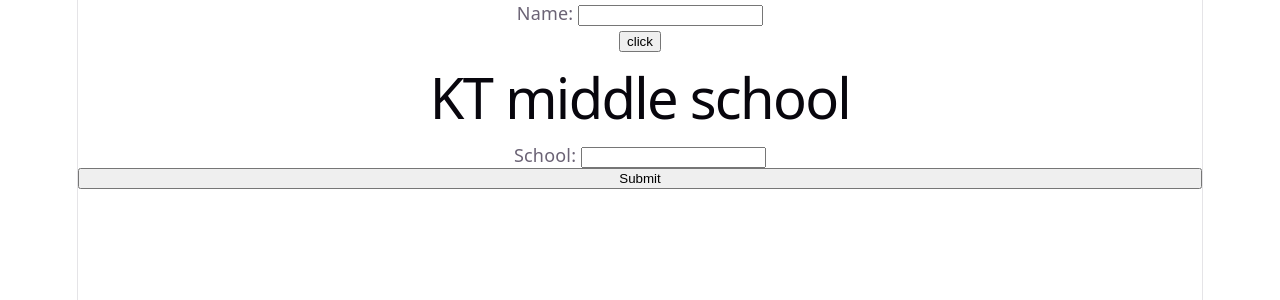
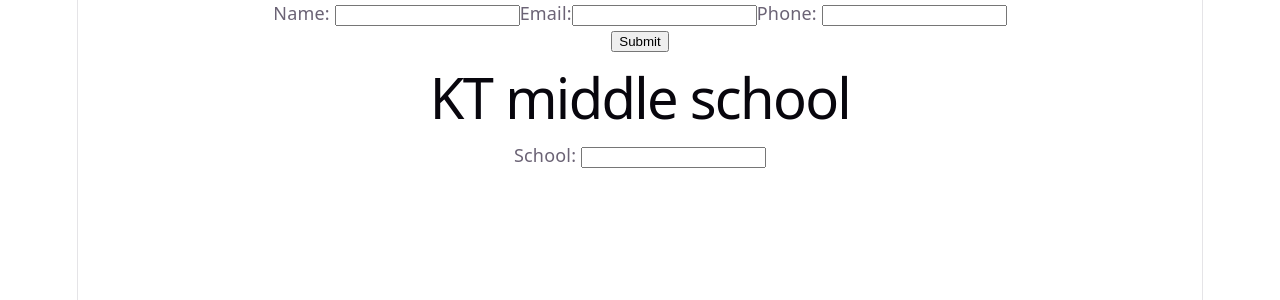
Before and after one commit to UmaanMehraj/cv-app, a React (Vite) app: page / in a window 1280 px wide. Shown: the top 300 px of the page. Built offline with nearby package versions, Linux system fonts and the light colour scheme.

Commit message:
update: Form.jsx

```diff
--- a/src/components/Form.jsx
+++ b/src/components/Form.jsx
@@ -1,17 +1,37 @@
 import { useState } from 'react'
 
 function GeneralInfo() {
-  const [name, setName] = useState('John Doe')
-  const [isSubmitted, changeSubmitted] = useState(false)
+  const [person, setDetails] = useState({
+    name: 'John Doe',
+    email: 'john.doe@anything.com',
+    phone: 1234567890,
+  })
+  const [isSubmitted, changeSubmission] = useState(false)
 
-  function updateName() {
-    const input = document.querySelector('#name')
-    setName(input.value)
-    changeSubmitted(true)
+  function updateDetails() {
+    const nameInp = document.querySelector('#name')
+    const emailInp = document.querySelector('#email')
+    const phoneInp = document.querySelector('#phone')
+
+    setDetails({
+      name: nameInp.value,
+      email: emailInp.value,
+      phone: phoneInp.value,
+    })
+    changeSubmission(true)
   }
 
-  if(isSubmitted){
-    return <h1>{name}</h1>
+  if (isSubmitted) {
+    return (
+      <div className='container'>
+        <div className='general'>
+          <h3>Name: {person.name}</h3>
+          <h3>Email: {person.email}</h3>
+          <h3>Phone: {person.phone}</h3>
+        </div>
+          <button>Edit</button>
+      </div>
+    )
   }
   return (
     <section>
@@ -19,8 +39,14 @@ function GeneralInfo() {
         <form>
           <label htmlFor='name'>Name: </label>
           <input type='text' id='name' name='name' />
+          <label htmlFor='email'>Email:</label>
+          <input type='email' id='email' name='email' />
+          <label htmlFor='phone'>Phone: </label>
+          <input type='tel' id='phone' name='phone' />
         </form>
-        <button type='submit' onClick={updateName}>click</button>
+        <button type='submit' onClick={updateDetails}>
+          Submit
+        </button>
       </div>
     </section>
   )
@@ -51,7 +77,7 @@ export default function Form() {
   return (
     <>
       <GeneralInfo />
-      <EducationalXp/>
+      <EducationalXp />
     </>
   )
 }
--- a/src/main.jsx
+++ b/src/main.jsx
@@ -7,10 +7,5 @@ import Form from './components/Form.jsx'
 createRoot(document.getElementById('root')).render(
   <StrictMode>
     <Form/>
-    <button type='submit' onClick={
-      (e) =>{
-        e.preventDefault()
-      }
-    }>Submit</button>
   </StrictMode>,
 )
```
